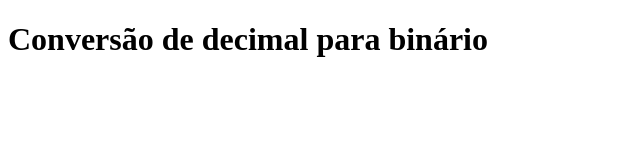
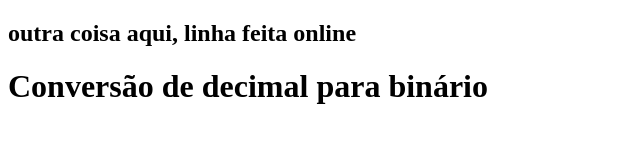
Before and after one commit to LuizEdusv/calculadora, a plain HTML site: page index.html in a window 1280 px wide. Shown: the whole page, without its empty margins (0-640 px from the left). Drawn offline with Linux system fonts and the light colour scheme.

Commit message:
Update index.html

```diff
--- a/index.html
+++ b/index.html
@@ -5,6 +5,7 @@
     <meta http-equiv="X-UA-Compatible" content="IE=edge">
     <meta name="viewport" content="width=device-width, initial-scale=1.0">
     <title>Calculadora</title>
+    <h2>outra coisa aqui, linha feita online</h2>
 </head>
 <body>
     <h1>Conversão de decimal para binário</h1>
```
